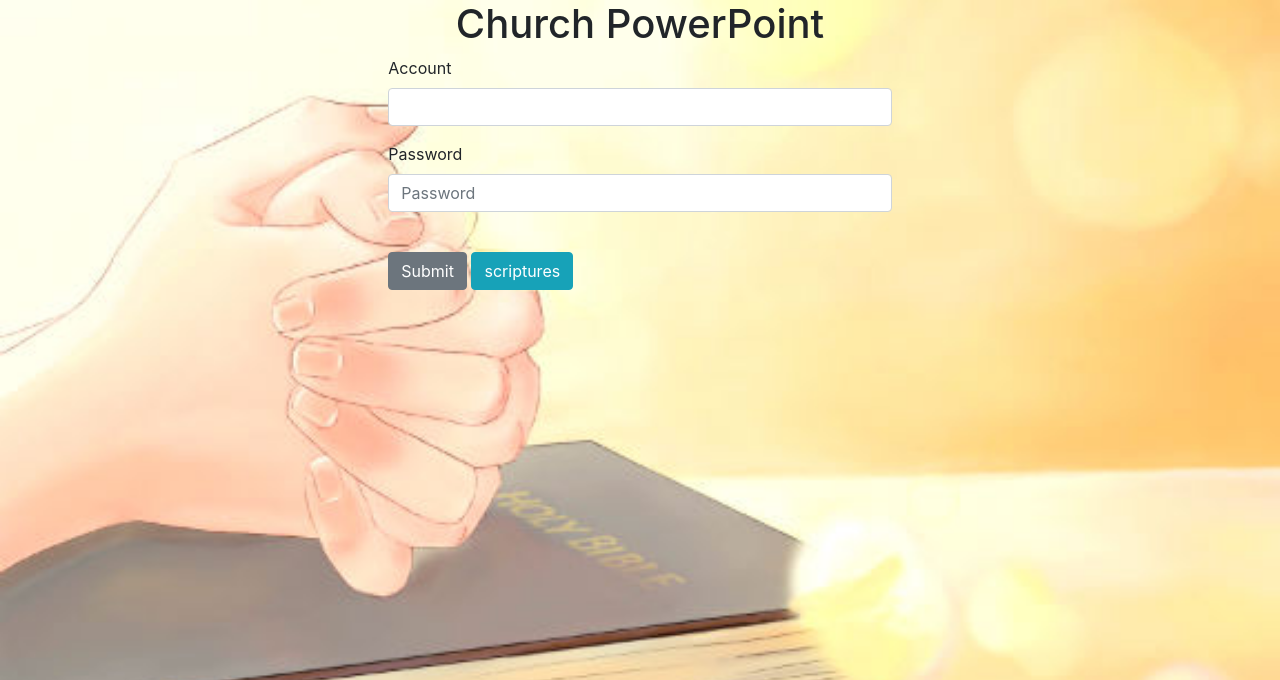
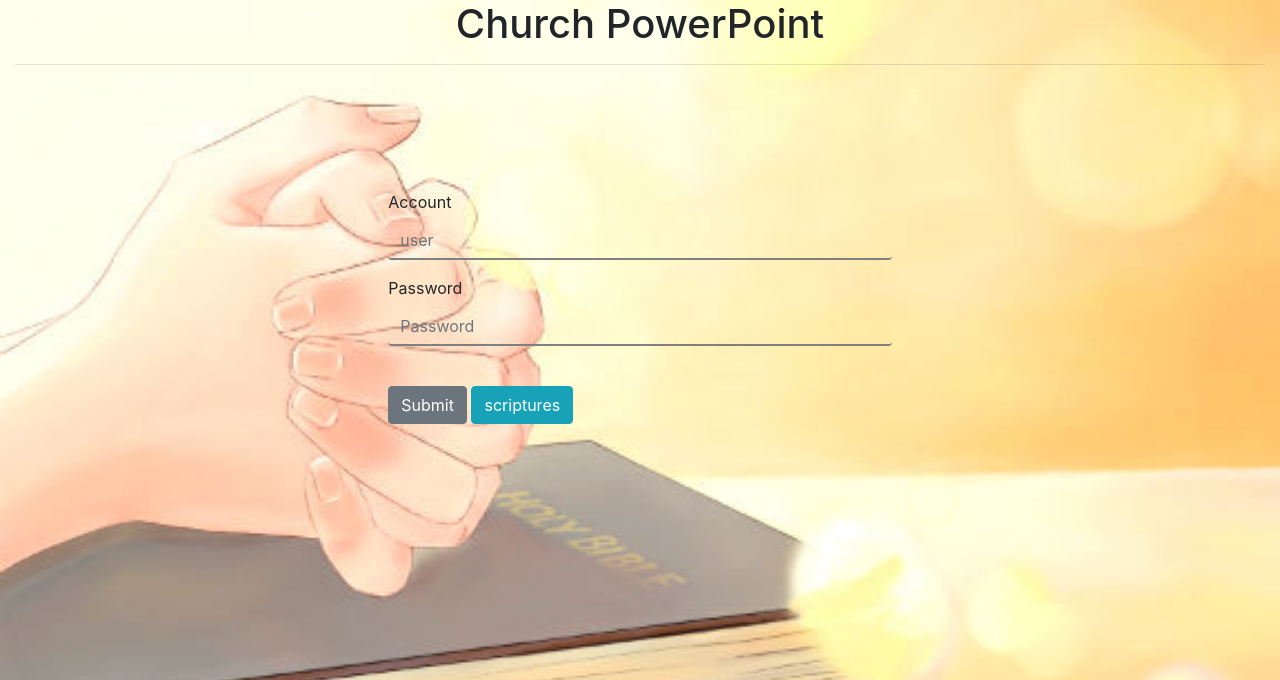
Before and after one commit to pohjohn0928/church_ppt2.0, a Flask app: page / in a window 1280 px wide. Shown: the top 680 px of the page. Run offline with Flask 2, Linux system fonts and the light colour scheme; some libraries are stand-ins or nearby versions.

Commit message:
init template css adjust

```diff
--- a/templates/init.html
+++ b/templates/init.html
@@ -34,24 +34,36 @@
         opacity: 1;
     }
 
+    .form-control {
+        border: 0;
+        background: transparent;
+        border-bottom: 2px solid gray;
+    }
+
+    .form-control:focus {
+        background:transparent;
+        box-shadow: none;
+    }
 
 </style>
 
 <body>
 <script src="{{ url_for('static', filename='index.js') }}"></script>
 
+
 <div class="container-fluid">
     <center><h1 class="title">Church PowerPoint</h1></center>
-    <div class="row justify-content-center align-items-center">
+    <hr>
+    <div class="row justify-content-center align-items-center" style="margin-top: 10%">
         <div class="col-lg-5">
             <form method="post" action="/init">
                 <div class="form-group">
                     <label for="account">Account</label>
-                    <input type="text" class="form-control input-sm" id="account" name="account" required>
+                    <input type="text" class="form-control" id="account" name="account" placeholder="user" required>
                 </div>
                 <div class="form-group">
                     <label for="password">Password</label>
-                    <input type="password" class="form-control input-sm" id="password" placeholder="Password"
+                    <input type="password" class="form-control" id="password" placeholder="Password"
                            name="password"
                            required>
                 </div>
@@ -59,38 +71,12 @@
                 <div class="form-group">
                     <button type="submit" class="btn btn-secondary">Submit</button>
                     <a href="/scriptures" class="btn btn-info">scriptures</a>
-                </div>
-                <div class="form-group">
                     <font color="red">{{ message }}</font>
                 </div>
             </form>
         </div>
     </div>
 </div>
-
-
-{#<div class="form_style" style="margin-top: 5%">#}
-{#    <form method="post" action="/init" style="margin-left: 50%">#}
-{#        <div class="form-group col-lg-8">#}
-{#            <label for="account">Account</label>#}
-{#            <input type="text" class="form-control input-sm" id="account" name="account" required>#}
-{#        </div>#}
-{#        <div class="form-group col-lg-8">#}
-{#            <label for="password">Password</label>#}
-{#            <input type="password" class="form-control input-sm" id="password" placeholder="Password" name="password"#}
-{#                   required>#}
-{#        </div>#}
-{#        <br>#}
-{#        <div class="form-group col-lg-8">#}
-{#            <button type="submit" class="btn btn-secondary">Submit</button>#}
-{#            <a href="/scriptures" class="btn btn-info">scriptures</a>#}
-{#        </div>#}
-{#        <div class="form-group col-lg-8">#}
-{#            <font color="red">{{ message }}</font>#}
-{#        </div>#}
-{#    </form>#}
-{##}
-{#</div>#}
 
 <script>
     var input = document.getElementById("password");
```
